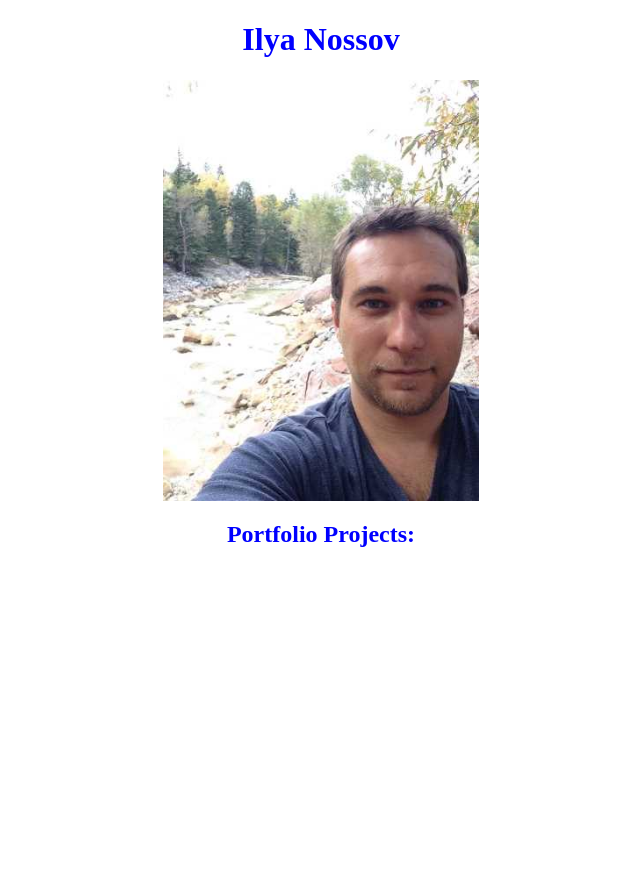
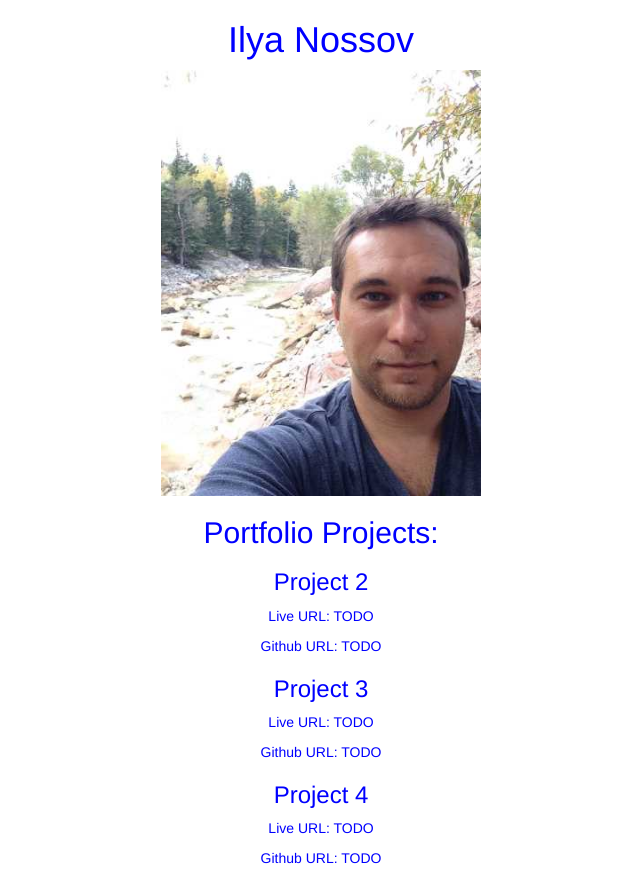
Before and after one commit to iliainc/p1, a PHP site: page / in a window 1280 px wide. Shown: the whole page, without its empty margins (319-959 px from the left). Before the commit the page ends 547 px from the top, so only its background shows below. Run offline with PHP 8.4, Linux system fonts and the light colour scheme; some libraries are stand-ins or nearby versions.

Commit message:
Modified Index with project placeholders.

```diff
--- a/index.php
+++ b/index.php
@@ -2,11 +2,17 @@
 <html>
 
 <head>
+  <meta charset="utf-8">
+  <meta http-equiv="X-UA-Compatible" content="IE=edge">
+  <meta name="viewport" content="width=device-width, initial-scale=1">
+
   <title>CSCI E-15 | Project 1</title>
+
+  <link rel="stylesheet" href="https://maxcdn.bootstrapcdn.com/bootstrap/3.3.6/css/bootstrap.min.css" integrity="sha384-1q8mTJOASx8j1Au+a5WDVnPi2lkFfwwEAa8hDDdjZlpLegxhjVME1fgjWPGmkzs7" crossorigin="anonymous">
 
 <style>
   body {background-color:white;}
-  h1, h2   {color:blue; text-align: center;}
+  h1, h2, h3  {color:blue; text-align: center;}
   p    {color:blue; text-align: center;}
   img  {margin: auto; display: block; width: 25%;}
 
@@ -27,7 +33,23 @@
 
     <h2>Portfolio Projects:</h2>
 
+    <h3>Project 2</h3>
+      <p>Live URL: TODO</p>
+      <p>Github URL: TODO</p>
+
+    <h3>Project 3</h3>
+      <p>Live URL: TODO</p>
+      <p>Github URL: TODO</p>
+
+    <h3>Project 4</h3>
+      <p>Live URL: TODO</p>
+      <p>Github URL: TODO</p>
+
   </div>
 
+    <!-- jQuery (necessary for Bootstrap's JavaScript plugins) -->
+    <script src="https://ajax.googleapis.com/ajax/libs/jquery/1.11.3/jquery.min.js"></script>
+    <!-- Include all compiled plugins (below), or include individual files as needed -->
+    <script src="https://maxcdn.bootstrapcdn.com/bootstrap/3.3.6/js/bootstrap.min.js"></script>
 </body>
 </html>
```
Also changed, not shown: README.md.
